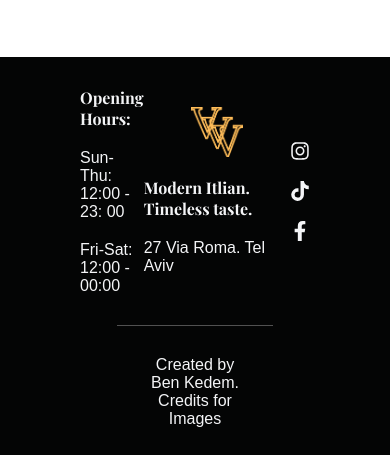
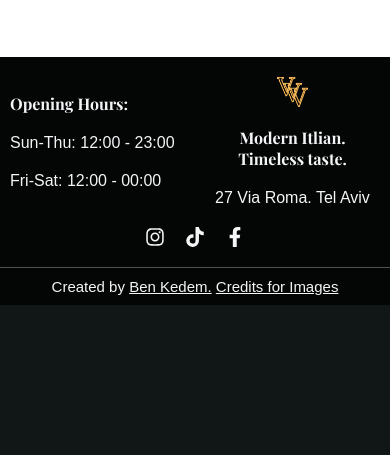
Before and after one commit to beeeen498/vini-vidi-vici, a Next.js app: page / in a window 390 px wide. Shown: the part 3601-4056 px from the top of the page. After the commit the page ends 3906 px from the top, so only its background shows below. Built offline with nearby package versions, Linux system fonts and the light colour scheme; a web font is replaced by a local one.

Commit message:
implemented responsiveness to Footer

```diff
--- a/components/Footer/Footer.module.scss
+++ b/components/Footer/Footer.module.scss
@@ -7,6 +7,7 @@
         align-items: center;
         padding: 30px;
         margin: 0 50px;
+        gap: 10px;
 
         // left
         .footerLeft{
@@ -48,7 +49,59 @@
         text-align: center;
         margin: 0 auto;
         border-top: .5px solid rgba(255, 255, 255, 0.307);
-        width: 40%;
-        padding: 30px;
+        width: 100%;
+        padding: 10px 10px;
+        font-size: clamp(12px, 4vw, 15px);
+
+        span{
+            text-decoration: underline;
+        }
     }
 }
+
+@media (max-width: 732px){
+    .footer {
+
+        .footerMainContent{
+            flex-wrap: wrap;
+            gap: 20px;
+            padding: 20px 0;
+            margin: 0 10px;
+
+            .footerLeft{
+                flex: 1;
+
+                span{
+                    // display: block;
+                }
+            }
+
+            .footerMiddle{
+                flex: 1;
+                text-align: center;
+
+                img{
+                    height: 30px;
+                }
+            }
+
+            .footerRight{
+                flex: 0 0 100%;
+                justify-content: center;
+                flex-direction: row;
+            }
+        }
+    }
+}
+
+@media (max-width: 365px){
+    .footer {
+        .footerMainContent{
+            .footerLeft{
+                span{
+                    display: block;
+                }
+            }
+        }
+    }
+}
--- a/components/Footer/Footer.tsx
+++ b/components/Footer/Footer.tsx
@@ -10,8 +10,8 @@ const Footer = () => {
             {/* left */}
             <div className={styles.footerLeft}>
                 <h4>Opening Hours:</h4>
-                <p>Sun-Thu: 12:00 - 23: 00</p>
-                <p>Fri-Sat: 12:00 - 00:00</p>
+                <p>Sun-Thu: <span>12:00 - 23:00</span></p>
+                <p>Fri-Sat: <span>12:00 - 00:00</span></p>
             </div>
 
             {/* middle */}
@@ -29,7 +29,7 @@ const Footer = () => {
 
         {/* credits */}
         <div className={styles.footerCredits}>
-            <p>Created by <Link href={""}>Ben Kedem.</Link> <Link href="">Credits for Images</Link></p>
+            <p>Created by <span><Link href={""}>Ben Kedem.</Link></span> <span><Link href="">Credits for Images</Link></span></p>
         </div>
     </footer>
   )
```
